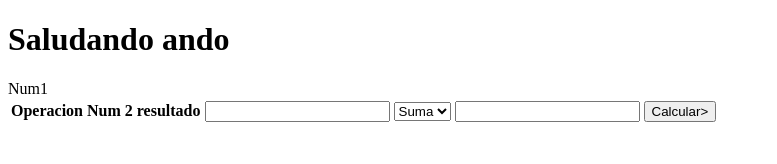
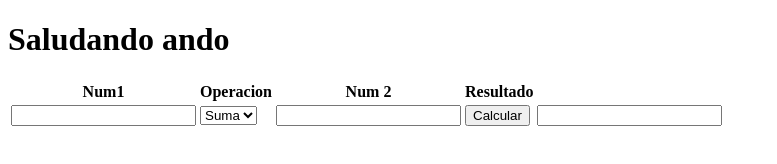
Before and after one commit to armandolopezg/proyectos, a plain HTML site: page calculadora/indexv2.html in a window 1280 px wide. Shown: the whole page, without its empty margins (0-777 px from the left). Drawn offline with Linux system fonts and the light colour scheme.

Commit message:
act calculadora

```diff
--- a/calculadora/hola.js
+++ b/calculadora/hola.js
@@ -1,10 +1,10 @@
 function calcular(){
-    let num1= parseInt(document.getElementById("num-1").value;
-    let num2= parseInt(document.getElementById("num-2").value;
-    var opera= document.getElementById("Operacion").value;
-    if(opera==1){
-        document.getElementById("resultado").value= num1+num2;
+    let num1= parseInt(document.getElementById("num-1").value);
+    let num2= parseInt(document.getElementById("num-2").value);
+    var opera= document.getElementById("operacion").value;
+    if(opera == 1){
+        document.getElementById("resultado").value= num1 + num2;
     }else{
-        document.getElementById("resultado").value=num1-num2;
+        document.getElementById("resultado").value= num1 - num2;
     }
 }
--- a/calculadora/indexv2.html
+++ b/calculadora/indexv2.html
@@ -4,13 +4,16 @@
     <meta charset="UTF-8">
     <meta http-equiv="X-UA-Compatible" content="IE=edge">
     <meta name="viewport" content="width=device-width, initial-scale=1.0">
+    <script src="hola.js";>
+    </script>
     <title>Hola mundo</title>
 </head>
 <body>
     <h1>Saludando ando</h1>
 
     <table>
-        <tr>
+    <tr>
+        <th>
             Num1
         </th>
         <th>
@@ -20,27 +23,29 @@
             Num 2
         </th>
         <th>
-            resultado
+            Resultado
         </th>
-
+    </tr>
+<tr>
         <td>
-            <input type="text" id="num1">
+            <input type="text" id="num-1">
         </td>
         <td>
             <select name="" id="operacion">
-                <option value="1"> Suma</option>
-                <option value="2"> Resta</option>
+                <option value="1">Suma</option>
+                <option value="2">Resta</option>
             </select>
         </td>
         <td>
-            <input type="text" id="num2">
+            <input type="text" id="num-2">
         </td>
         <td>
-            <button on click="calcular()" id="resultado"> Calcular></button>
+            <button onclick="calcular()">Calcular</button>
         </td>
-    </tr>
+<td>
+        <input type="text" id="resultado">
+    </td>
+</tr>
 
-    <script src="hola.js";>
-    </script>
 </body>
 </html>
```
